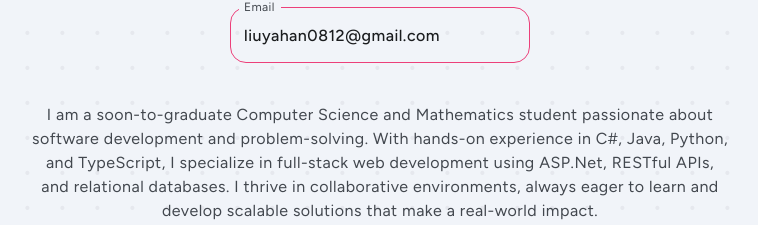
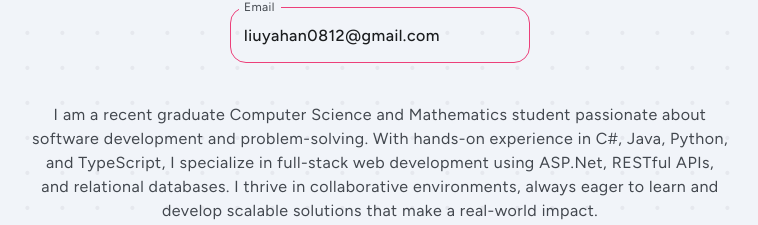
Before and after one commit to yli431/MyPersonalSite, a Next.js app in the folder mysite/: page / in a window 1280 px wide. Shown: the part 575-800 px from the top of the page, without its empty margins (260-1018 px from the left). Built offline with nearby package versions, Linux system fonts and the light colour scheme; no server answers; some icons are missing; what @mui/material-nextjs would draw is missing.

Commit message:
update summary

```diff
--- a/mysite/src/blocks/summary/summary.jsx
+++ b/mysite/src/blocks/summary/summary.jsx
@@ -196,7 +196,7 @@ export default function Summary({ headLine, captionLine }) {
                   }}
                 >
                   <Typography variant="body1" align="center" sx={{ maxWidth: 700, color: 'text.secondary' }}>
-                  I am a soon-to-graduate Computer Science and Mathematics student passionate about software development and problem-solving. With hands-on experience in C#, Java, Python, and TypeScript, I specialize in full-stack web development using ASP.Net, RESTful APIs, and relational databases. I thrive in collaborative environments, always eager to learn and develop scalable solutions that make a real-world impact.
+                  I am a recent graduate Computer Science and Mathematics student passionate about software development and problem-solving. With hands-on experience in C#, Java, Python, and TypeScript, I specialize in full-stack web development using ASP.Net, RESTful APIs, and relational databases. I thrive in collaborative environments, always eager to learn and develop scalable solutions that make a real-world impact.
                   </Typography>
                 </motion.div>
               </Stack>
```
